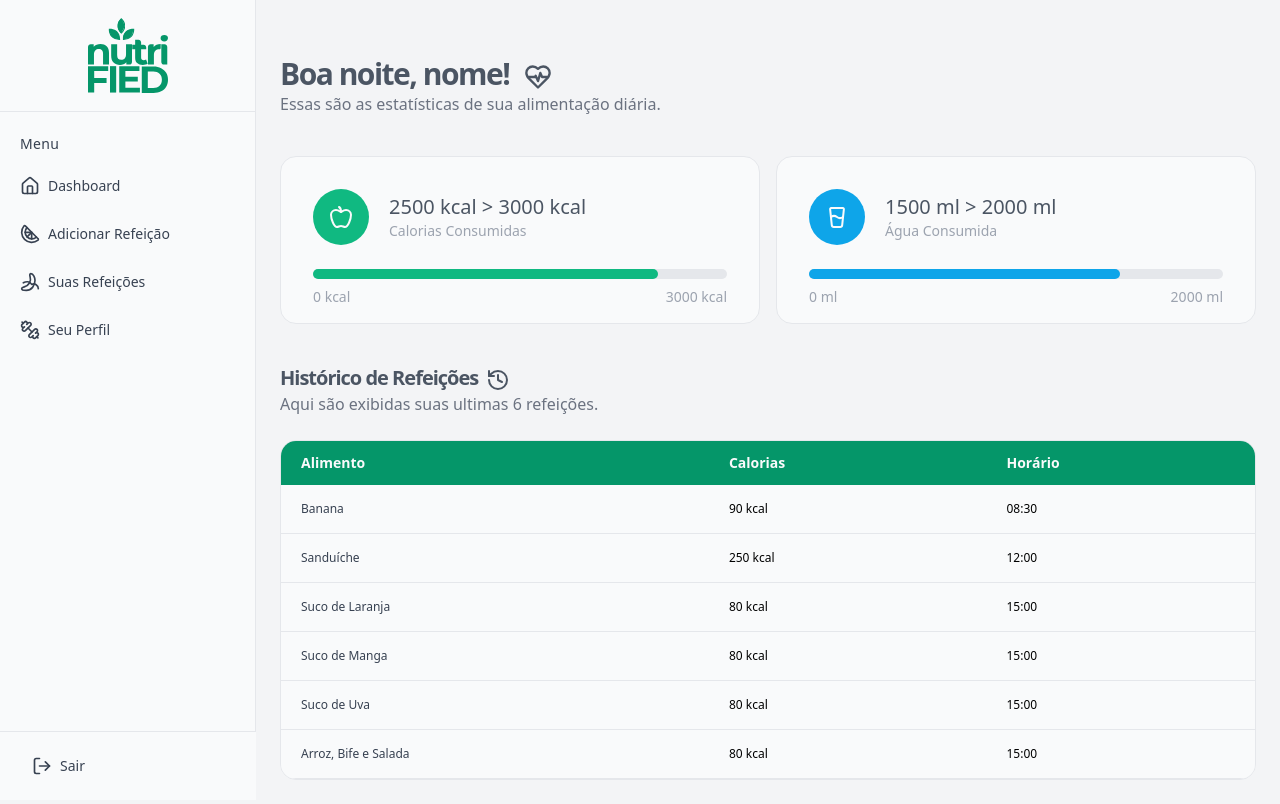
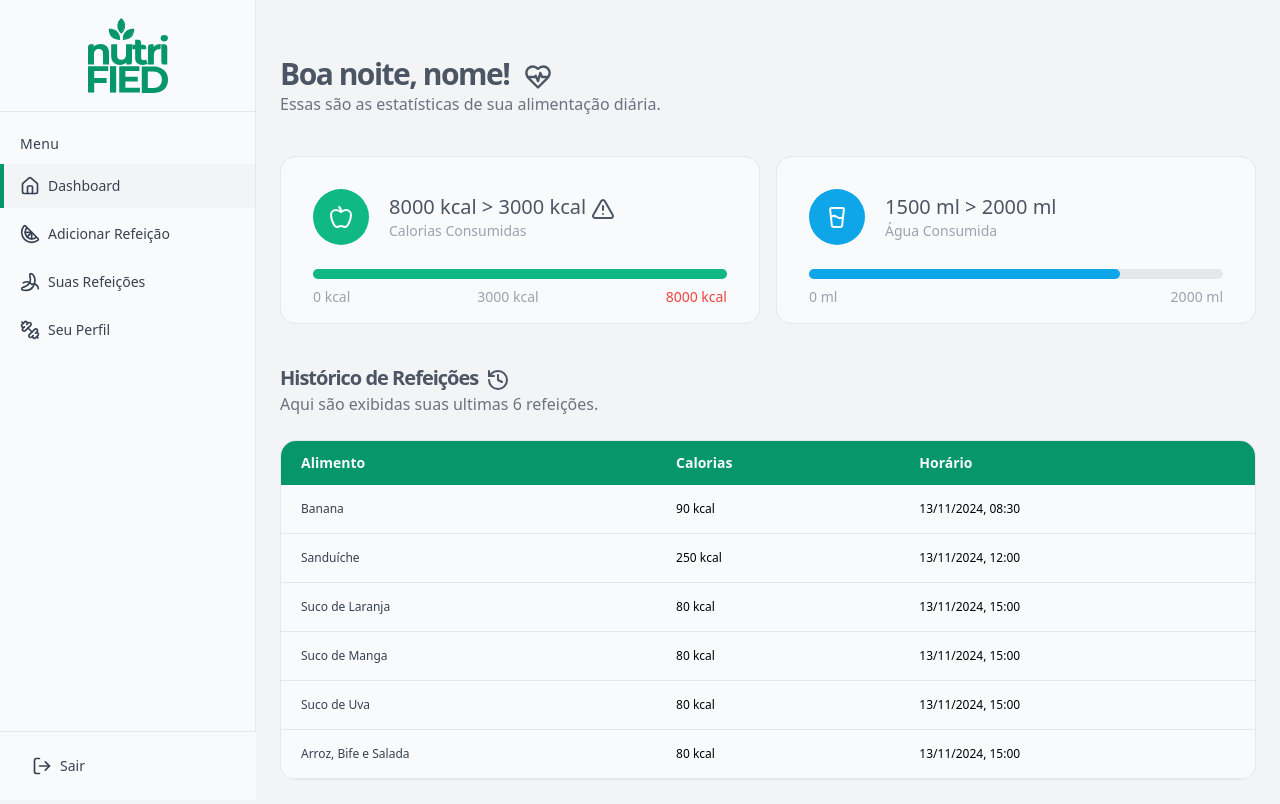
Before and after one commit to luanrodriguestavares/nutrified, a React (Vite) app: page / in a window 1280 px wide. Built offline with nearby package versions, Linux system fonts and the light colour scheme.

Commit message:
modal de dashboard atualizado

```diff
--- a/src/components/cardDashboard.jsx
+++ b/src/components/cardDashboard.jsx
@@ -1,14 +1,13 @@
 import React, { useState } from 'react';
-import Modal from 'react-modal';
-import { X } from 'lucide-react';
-
-Modal.setAppElement('#root');
+import { ReportModal } from './reportModal';
+import { TriangleAlert } from 'lucide-react';
 
 export function CardDashboard({ title, value, goal, color, Icon, type }) {
     const [isModalOpen, setIsModalOpen] = useState(false);
 
     const percentage = (value / goal) * 100;
     const isOverGoal = value > goal;
+    const remaining = goal - value > 0 ? goal - value : 0;
     const unit = type === 'water' ? 'ml' : type === 'food' ? 'kcal' : '';
 
     const openModal = () => setIsModalOpen(true);
@@ -25,8 +24,8 @@ export function CardDashboard({ title, value, goal, color, Icon, type }) {
                             </span>
                         </div>
                         <div className="flex-1 pl-1">
-                            <div className="text-xl font-medium text-gray-600">
-                                {value} {unit} &gt; {goal} {unit} {isOverGoal && <span className="text-red-500">⚠️</span>}
+                            <div className="text-lg md:text-xl font-medium text-gray-600">
+                                {value} {unit} &gt; {goal} {unit} {isOverGoal && <TriangleAlert className="inline" />}
                             </div>
                             <div className="text-xs text-gray-400 sm:text-sm">
                                 {title}
@@ -46,17 +45,17 @@ export function CardDashboard({ title, value, goal, color, Icon, type }) {
                 </div>
             </div>
 
-            <Modal isOpen={isModalOpen} onRequestClose={closeModal} contentLabel="Detalhes do Card" className="relative w-11/12 max-w-lg p-6 mx-auto mt-20 bg-white rounded-2xl shadow-lg focus:outline-none md:max-w-lg lg:max-w-xl xl:max-w-2xl min-h-[50vh] aspect-square" overlayClassName="fixed inset-0 bg-gray-950 bg-opacity-70 z-30 px-4">
-                <button onClick={closeModal} className="absolute top-4 right-4 text-gray-500 hover:text-gray-700 focus:outline-none z-40">
-                    <X className="w-6 h-6" />
-                </button>
-
-                <h2 className="text-xl font-bold mb-4 text-gray-700">{title}</h2>
-                <p className="text-gray-600">Quantidade consumida atual: {value} {unit}</p>
-                <p className="text-gray-600">Meta: {goal} {unit}</p>
-                <p className="text-gray-600">Percentual Atual: {percentage.toFixed(2)}%</p>
-                {isOverGoal && <p className="text-red-500 mt-2">Você ultrapassou a meta!</p>}
-            </Modal>
+            <ReportModal
+                isOpen={isModalOpen}
+                onRequestClose={closeModal}
+                title={title}
+                value={value}
+                goal={goal}
+                remaining={remaining}
+                percentage={percentage}
+                unit={unit}
+                isOverGoal={isOverGoal}
+            />
         </>
     );
 }
--- a/src/components/mealHistoryTable.jsx
+++ b/src/components/mealHistoryTable.jsx
@@ -15,6 +15,18 @@ export function MealHistoryTable({ data, page }) {
     const handleNextPage = () => {
         const maxPage = Math.ceil(data.length / itemsPerPage) - 1;
         setCurrentPage((prev) => Math.min(prev + 1, maxPage));
+    };
+
+    // Função para formatar a data e hora
+    const formatDateTime = (dateTime) => {
+        const date = new Date(dateTime);
+        return new Intl.DateTimeFormat('pt-BR', {
+            day: '2-digit',
+            month: '2-digit',
+            year: 'numeric',
+            hour: '2-digit',
+            minute: '2-digit',
+        }).format(date);
     };
 
     return (
@@ -35,7 +47,7 @@ export function MealHistoryTable({ data, page }) {
                                     {item.food}
                                 </th>
                                 <td className="px-5 py-4">{item.calories} kcal</td>
-                                <td className="px-5 py-4">{item.time}</td>
+                                <td className="px-5 py-4">{formatDateTime(item.time)}</td>
                             </tr>
                         ))}
                     </tbody>
@@ -43,13 +55,13 @@ export function MealHistoryTable({ data, page }) {
             </div>
             {!isDashboard && (
                 <div className="flex justify-between items-center py-3">
-                    <button onClick={handlePrevPage} disabled={currentPage === 0} className="p-2 rounded-full bg-gray-50 hover:bg-gray-300 border border-gray-200 disabled:opacity-50">
+                    <button onClick={handlePrevPage} disabled={currentPage === 0} className="p-2 rounded-full bg-gray-50 hover:bg-gray-300 border border-gray-200 disabled:opacity-0">
                         <ChevronLeft className="w-5 h-5" />
                     </button>
                     <span className="text-sm">
                         Página {currentPage + 1} de {Math.ceil(data.length / itemsPerPage)}
                     </span>
-                    <button onClick={handleNextPage} disabled={(currentPage + 1) * itemsPerPage >= data.length} className="p-2 rounded-full bg-gray-50 hover:bg-gray-300 border border-gray-200 disabled:opacity-50">
+                    <button onClick={handleNextPage} disabled={(currentPage + 1) * itemsPerPage >= data.length} className="p-2 rounded-full bg-gray-50 hover:bg-gray-300 border border-gray-200 disabled:opacity-0">
                         <ChevronRight className="w-5 h-5" />
                     </button>
                 </div>
--- /dev/null
+++ b/src/components/reportModal.jsx
@@ -0,0 +1,46 @@
+import React from 'react';
+import Modal from 'react-modal';
+import { X, TriangleAlert } from 'lucide-react';
+
+Modal.setAppElement('#root');
+
+export function ReportModal({ isOpen, onRequestClose, title, value, goal, remaining, percentage, unit, isOverGoal }) {
+    const exceededAmount = isOverGoal ? value - goal : 0;
+
+    return (
+        <Modal isOpen={isOpen} onRequestClose={onRequestClose} contentLabel="Detalhes do Card" className="relative w-11/12 max-w-md md:max-w-2xl lg:max-w-4xl p-6 mx-auto mt-10 bg-white rounded-2xl shadow-lg focus:outline-none overflow-auto max-h-[90vh]" overlayClassName="fixed inset-0 bg-gray-950 bg-opacity-70 z-30 px-4">
+            <button onClick={onRequestClose} className="absolute top-4 right-4 text-gray-500 hover:text-gray-700 focus:outline-none z-40">
+                <X className="w-6 h-6" />
+            </button>
+
+            <div className="flex flex-col p-3 space-y-4">
+                <h1 className="text-xl md:text-2xl font-bold text-gray-600 mb-[-15px]">Relatório de Alimentação</h1>
+                <h2 className="text-md md:text-lg font-semibold text-gray-500">{title}</h2>
+
+                <div className="grid gap-4 w-full mb-4 grid-cols-1 cursor-default">
+                    <div className="bg-emerald-400 p-4 rounded-xl text-white transform transition-transform duration-200">
+                        <h3 className="font-semibold">Qtd. Consumida</h3>
+                        <p>{value} {unit}</p>
+                    </div>
+                    <div className="bg-blue-400 p-4 rounded-xl text-white transform transition-transform duration-200">
+                        <h3 className="font-semibold">Meta</h3>
+                        <p>{goal} {unit}</p>
+                    </div>
+                    {!isOverGoal && (
+                        <div className="bg-purple-400 p-4 rounded-xl text-white transform transition-transform duration-200">
+                            <h3 className="font-semibold">Qtd. Restante</h3>
+                            <p>{remaining} {unit}</p>
+                        </div>
+                    )}
+                </div>
+
+                {isOverGoal && (
+                    <div className="bg-rose-400 p-4 rounded-xl text-white transform transition-transform duration-200">
+                        <h3 className="font-semibold">Aviso <TriangleAlert className="inline" /></h3>
+                        <p className="text-gray-50">Você ultrapassou sua meta diária em: {exceededAmount} {unit}</p>
+                    </div>
+                )}
+            </div>
+        </Modal>
+    );
+}
--- a/src/components/sidebar.jsx
+++ b/src/components/sidebar.jsx
@@ -27,12 +27,15 @@ export const Sidebar = () => {
         console.log("Logout acionado");
     };
 
-    const getLinkClass = (path) =>
-        `relative flex flex-row items-center h-11 focus:outline-none ${
-            location.pathname === path
-                ? "bg-gray-100 text-gray-700 border-emerald-600"
-                : "hover:bg-gray-100 text-gray-700 border-transparent"
+
+    const getLinkClass = (path) => {
+        const location = useLocation();
+        const isActive = location.pathname === path || (path === "/dashboard" && location.pathname === "/");
+
+        return `relative flex flex-row items-center h-11 focus:outline-none ${
+            isActive ? "bg-gray-100 text-gray-700 border-emerald-600" : "hover:bg-gray-100 text-gray-700 border-transparent"
         } border-l-4 pr-6`;
+    };
 
     return (
         <div className="flex relative">
--- a/src/pages/dashboardPage.jsx
+++ b/src/pages/dashboardPage.jsx
@@ -6,12 +6,12 @@ import { MealHistoryTable } from '../components/mealHistoryTable';
 import { GlassWater, Apple, History, HeartPulse } from "lucide-react";
 
 const foodData = [
-    { food: "Banana", calories: 90, time: "08:30" },
-    { food: "Sanduíche", calories: 250, time: "12:00" },
-    { food: "Suco de Laranja", calories: 80, time: "15:00" },
-    { food: "Suco de Manga", calories: 80, time: "15:00" },
-    { food: "Suco de Uva", calories: 80, time: "15:00" },
-    { food: "Arroz, Bife e Salada", calories: 80, time: "15:00" }
+    { food: "Banana", calories: 90, time: "2024-11-13T08:30:00" },
+    { food: "Sanduíche", calories: 250, time: "2024-11-13T12:00:00" },
+    { food: "Suco de Laranja", calories: 80, time: "2024-11-13T15:00:00" },
+    { food: "Suco de Manga", calories: 80, time: "2024-11-13T15:00:00" },
+    { food: "Suco de Uva", calories: 80, time: "2024-11-13T15:00:00" },
+    { food: "Arroz, Bife e Salada", calories: 80, time: "2024-11-13T15:00:00" }
 ];
 
 export function DashboardPage() {
@@ -32,7 +32,7 @@ export function DashboardPage() {
                         <div className="grid grid-cols-1 xl:grid-cols-2 gap-4">
                             <CardDashboard
                                 title="Calorias Consumidas"
-                                value={2500}
+                                value={8000}
                                 goal={3000}
                                 color="bg-emerald-500"
                                 Icon={Apple}
@@ -63,8 +63,6 @@ export function DashboardPage() {
                         <MealHistoryTable data={foodData} page="dashboard" />
                     </div>
                 </div>
-
-
             </div>
         </div>
 
--- a/src/pages/mealHistoryPage.jsx
+++ b/src/pages/mealHistoryPage.jsx
@@ -4,49 +4,42 @@ import { MealHistoryTable } from '../components/mealHistoryTable';
 import { Coffee } from "lucide-react";
 
 const foodData = [
-    { food: "Maçã", calories: 52, time: "08:00" },
-    { food: "Banana", calories: 89, time: "10:30" },
-    { food: "Sanduíche", calories: 250, time: "12:45" },
-    { food: "Iogurte", calories: 150, time: "15:00" },
-    { food: "Salada", calories: 100, time: "18:30" },
-    { food: "Sopa", calories: 120, time: "20:00" },
-    { food: "Maçã", calories: 52, time: "08:00" },
-    { food: "Banana", calories: 89, time: "10:30" },
-    { food: "Sanduíche", calories: 250, time: "12:45" },
-    { food: "Iogurte", calories: 150, time: "15:00" },
-    { food: "Salada", calories: 100, time: "18:30" },
-    { food: "Sopa", calories: 120, time: "20:00" },
-    { food: "Maçã", calories: 52, time: "08:00" },
-    { food: "Banana", calories: 89, time: "10:30" },
-    { food: "Sanduíche", calories: 250, time: "12:45" },
-    { food: "Iogurte", calories: 150, time: "15:00" },
-    { food: "Salada", calories: 100, time: "18:30" },
-    { food: "Sopa", calories: 120, time: "20:00" },
-    { food: "Maçã", calories: 52, time: "08:00" },
-    { food: "Banana", calories: 89, time: "10:30" },
-    { food: "Sanduíche", calories: 250, time: "12:45" },
-    { food: "Iogurte", calories: 150, time: "15:00" },
-    { food: "Salada", calories: 100, time: "18:30" },
-    { food: "Sopa", calories: 120, time: "20:00" },
-    { food: "Maçã", calories: 52, time: "08:00" },
-    { food: "Banana", calories: 89, time: "10:30" },
-    { food: "Sanduíche", calories: 250, time: "12:45" },
-    { food: "Iogurte", calories: 150, time: "15:00" },
-    { food: "Salada", calories: 100, time: "18:30" },
-    { food: "Sopa", calories: 120, time: "20:00" },
-    { food: "Maçã", calories: 52, time: "08:00" },
-    { food: "Banana", calories: 89, time: "10:30" },
-    { food: "Sanduíche", calories: 250, time: "12:45" },
-    { food: "Iogurte", calories: 150, time: "15:00" },
-    { food: "Salada", calories: 100, time: "18:30" },
-    { food: "Sopa", calories: 120, time: "20:00" },
-    { food: "Maçã", calories: 52, time: "08:00" },
-    { food: "Banana", calories: 89, time: "10:30" },
-    { food: "Sanduíche", calories: 250, time: "12:45" },
-    { food: "Iogurte", calories: 150, time: "15:00" },
-    { food: "Salada", calories: 100, time: "18:30" },
-    { food: "Sopa", calories: 120, time: "20:00" },
+    { food: "Banana", calories: 90, time: "2024-11-13T08:30:00" },
+    { food: "Sanduíche", calories: 250, time: "2024-11-13T09:00:00" },
+    { food: "Suco de Laranja", calories: 80, time: "2024-11-13T09:30:00" },
+    { food: "Suco de Manga", calories: 80, time: "2024-11-13T10:00:00" },
+    { food: "Suco de Uva", calories: 80, time: "2024-11-13T10:30:00" },
+    { food: "Arroz, Bife e Salada", calories: 80, time: "2024-11-13T11:00:00" },
+    { food: "Feijão Tropeiro", calories: 150, time: "2024-11-13T11:30:00" },
+    { food: "Pizza", calories: 300, time: "2024-11-13T12:00:00" },
+    { food: "Hambúrguer", calories: 350, time: "2024-11-13T12:30:00" },
+    { food: "Cachorro Quente", calories: 200, time: "2024-11-13T13:00:00" },
+    { food: "Macarrão", calories: 220, time: "2024-11-13T13:30:00" },
+    { food: "Salada", calories: 50, time: "2024-11-13T14:00:00" },
+    { food: "Pão de Queijo", calories: 100, time: "2024-11-13T14:30:00" },
+    { food: "Biscoito", calories: 120, time: "2024-11-13T15:00:00" },
+    { food: "Coxinha", calories: 150, time: "2024-11-13T15:30:00" },
+    { food: "Torta de Frango", calories: 250, time: "2024-11-13T16:00:00" },
+    { food: "Iogurte", calories: 80, time: "2024-11-13T16:30:00" },
+    { food: "Fruta", calories: 50, time: "2024-11-13T17:00:00" },
+    { food: "Açaí", calories: 200, time: "2024-11-13T17:30:00" },
+    { food: "Macarrão com Carne Moída", calories: 400, time: "2024-11-13T18:00:00" },
+    { food: "Arroz de Frango", calories: 300, time: "2024-11-13T18:30:00" },
+    { food: "Sopa", calories: 120, time: "2024-11-13T19:00:00" },
+    { food: "Feijoada", calories: 400, time: "2024-11-13T19:30:00" },
+    { food: "Risoto", calories: 350, time: "2024-11-13T20:00:00" },
+    { food: "Strogonoff de Frango", calories: 500, time: "2024-11-13T20:30:00" },
+    { food: "Churrasco", calories: 600, time: "2024-11-13T21:00:00" },
+    { food: "Creme de Milho", calories: 200, time: "2024-11-13T21:30:00" },
+    { food: "Salgado Frito", calories: 250, time: "2024-11-13T22:00:00" },
+    { food: "Suco Detox", calories: 50, time: "2024-11-13T22:30:00" },
+    { food: "Bolo de Chocolate", calories: 300, time: "2024-11-13T23:00:00" },
+    { food: "Pudim", calories: 150, time: "2024-11-13T23:30:00" },
+    { food: "Chá", calories: 0, time: "2024-11-14T00:00:00" },
+    { food: "Sanduíche de Atum", calories: 180, time: "2024-11-14T06:30:00" },
+    { food: "Suco Verde", calories: 90, time: "2024-11-14T07:00:00" }
 ];
+
 export function MealHistoryPage() {
     return (
         <div className="flex min-h-screen bg-gray-100">
```
